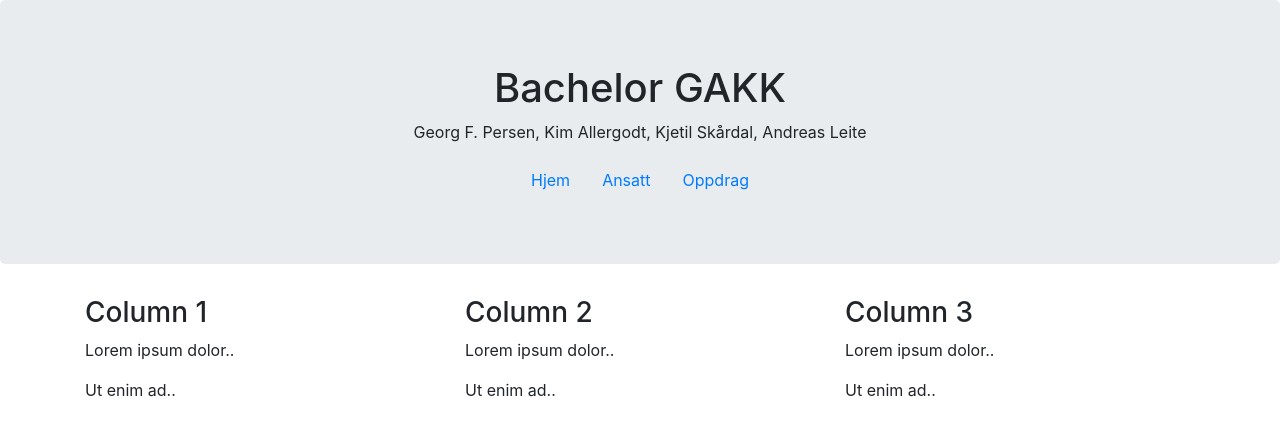
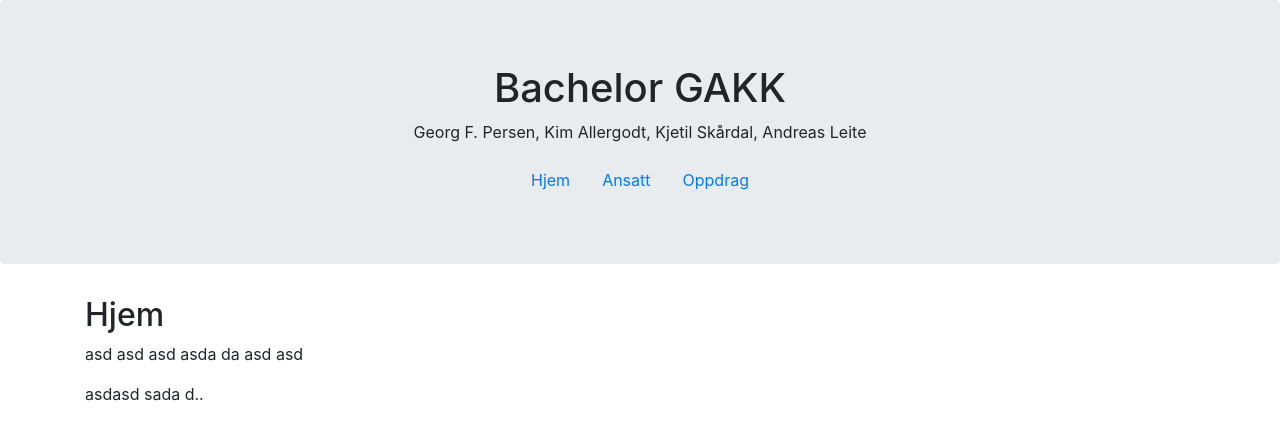
Before and after one commit to faergestad/BachelorProsjektNettsted, a PHP site: page /home.php in a window 1280 px wide. Shown: the top 440 px of the page. Run offline with PHP 8.4, Linux system fonts and the light colour scheme; the visitor is signed in with stand-in values (Sample User, id 1); data comes from the database, SQL or seed files in the repository; data that the repository does not hold is empty; some libraries are stand-ins or nearby versions.

Commit message:
Kjetil's fuck opp

```diff
--- a/home.php
+++ b/home.php
@@ -39,19 +39,10 @@
 <div class="container">
   <div class="row">
     <div class="col-sm-4">
-      <h3>Column 1</h3>
-      <p>Lorem ipsum dolor..</p>
-      <p>Ut enim ad..</p>
-    </div>
-    <div class="col-sm-4">
-      <h3>Column 2</h3>
-      <p>Lorem ipsum dolor..</p>
-      <p>Ut enim ad..</p>
-    </div>
-    <div class="col-sm-4">
-      <h3>Column 3</h3>
-      <p>Lorem ipsum dolor..</p>
-      <p>Ut enim ad..</p>
+      <h2>Hjem</h3>
+      <p>asd asd asd asda da asd asd</p>
+      <p>asdasd sada d..</p>
+
     </div>
   </div>
 </div>
```
